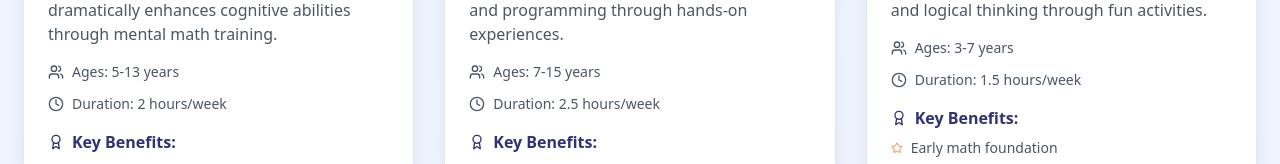
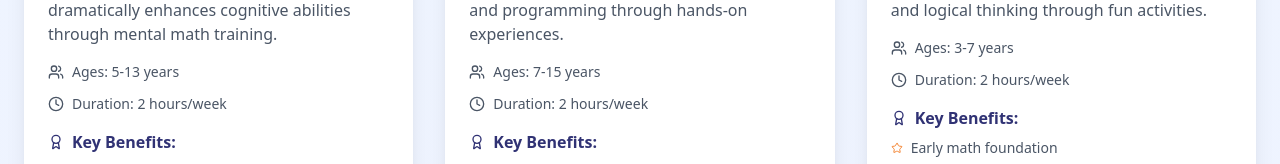
Before and after one commit to divyanshu-dugar/gtecs, a Next.js app: page /programs in a window 1280 px wide. Shown: the part 715-879 px from the top of the page. Built offline with nearby package versions, Linux system fonts and the light colour scheme.

Commit message:
fixed duration of programs

```diff
--- a/app/programs/page.js
+++ b/app/programs/page.js
@@ -28,7 +28,7 @@ export default function Programs() {
       fullDescription: "OBOTZ is a multi-disciplinary robotics program with a specially designed educational pathway to teach and train young minds about Physics, Electronics, and Robotics. STEM learning is the foundational building block of this program, leading youngsters to think scientifically and advance in facts. It&apos;s a perfect companion for machine, hardware, and programming-based learning.",
       image: "/programs/obotz.jpg",
       age: "7-15 years",
-      duration: "2.5 hours/week",
+      duration: "2 hours/week",
       benefits: ["STEM education", "Coding skills", "Problem-solving", "Creative thinking"],
       category: "robotics",
       icon: <Cpu className="w-6 h-6" />,
@@ -41,7 +41,7 @@ export default function Programs() {
       fullDescription: "iMaths makes mathematics fun for 3 to 7 year olds using play-based methods. Through puzzles, activities, games, and tangrams, math becomes an enjoyable &apos;no problem&apos; experience. Math education doesn&apos;t need to start only when your child steps into school - it starts much earlier. We help develop essential mental and logical skills that form the foundation for all career directions.",
       image: "/programs/imath.png",
       age: "3-7 years",
-      duration: "1.5 hours/week",
+      duration: "2 hours/week",
       benefits: ["Early math foundation", "Logical thinking", "Problem-solving", "Play-based learning"],
       category: "math",
       icon: <Calculator className="w-6 h-6" />,
```
